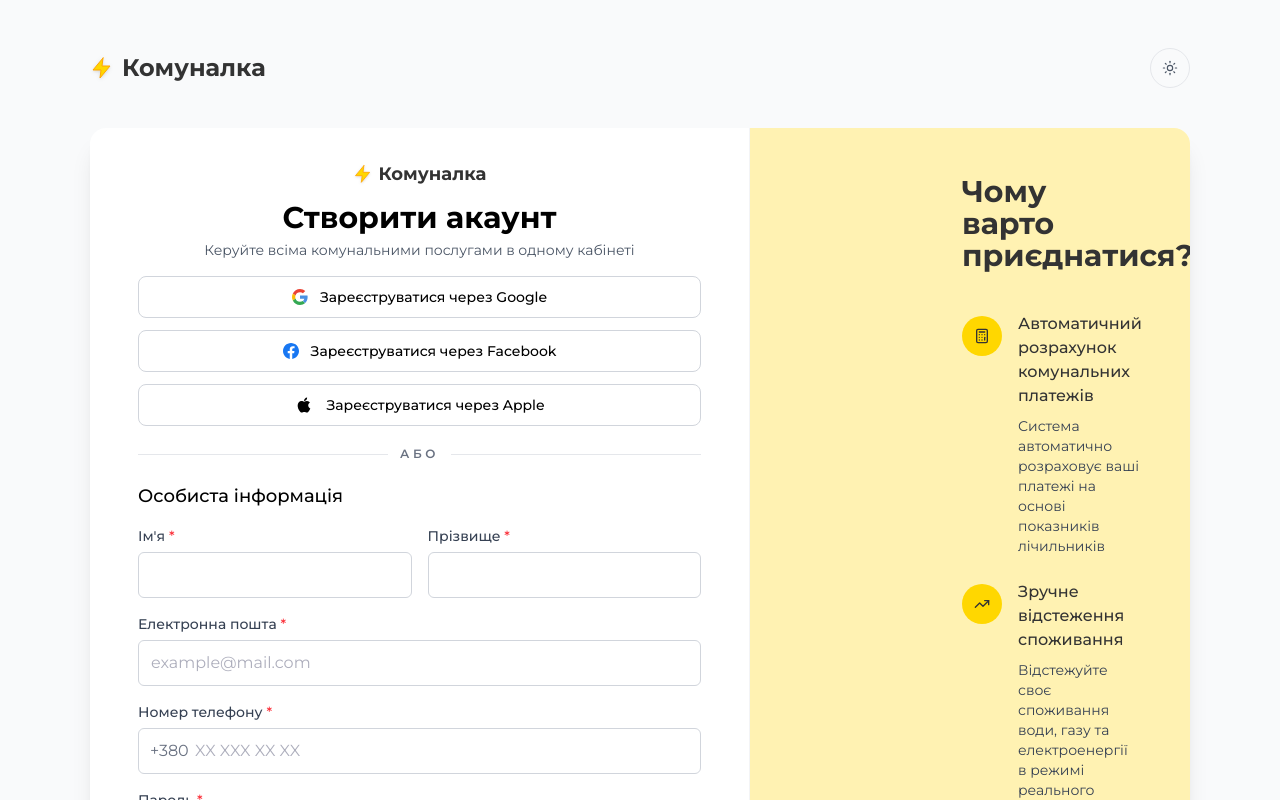
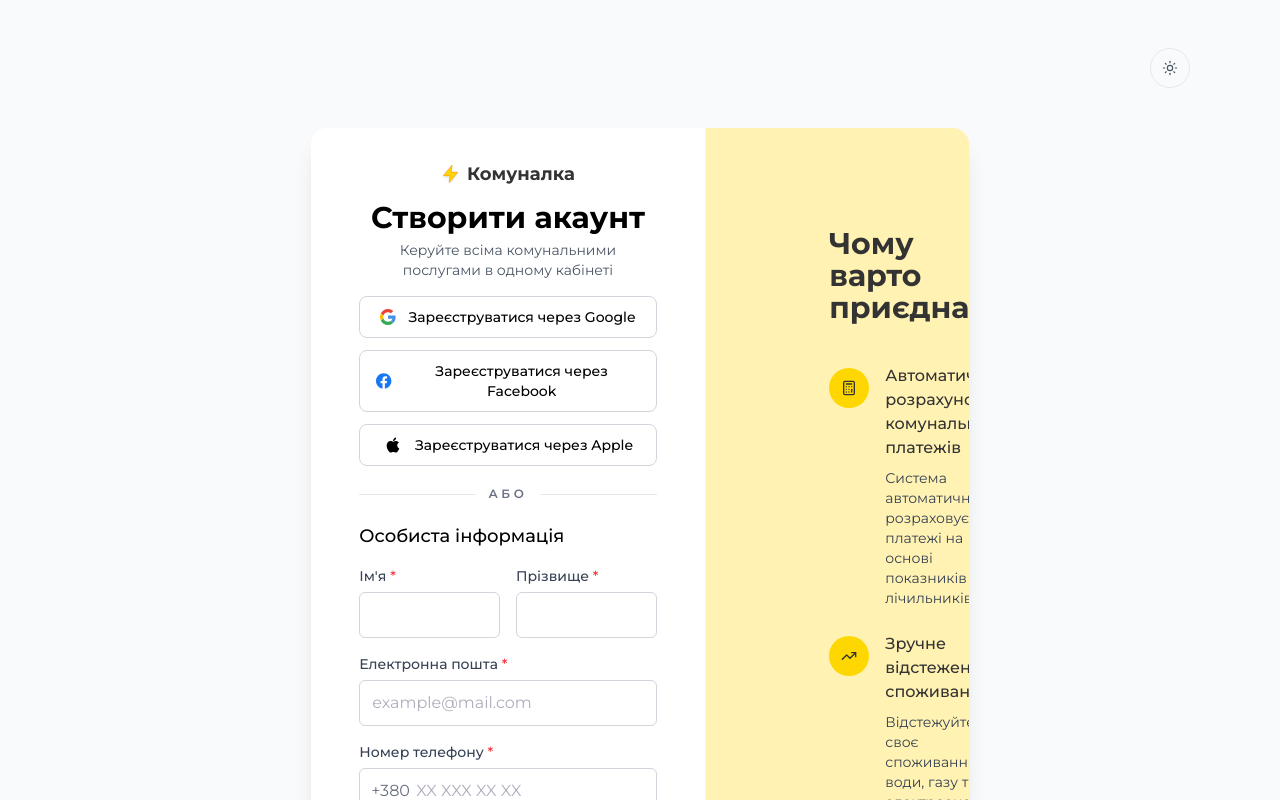
Before and after one commit to AratKruglik/komunalka-react-app, a React (Vite) app: page /register in a window 1280 px wide. Shown: the top 800 px of the page. Built offline with nearby package versions, Linux system fonts and the light colour scheme.

Commit message:
Refactor: simplify GuestLayout structure and update mock address IDs for consistency

```diff
--- a/src/modules/meters/data/mockAddressMeters.ts
+++ b/src/modules/meters/data/mockAddressMeters.ts
@@ -53,7 +53,7 @@ const createGroup = (
 
 export const MOCK_ADDRESS_METERS: AddressMetersSnapshot[] = [
   {
-    addressId: 'kyiv-khreschatyk-22',
+    addressId: '1',
     summary: {
       totalMeters: 4,
       activeMeters: 3,
@@ -214,7 +214,7 @@ export const MOCK_ADDRESS_METERS: AddressMetersSnapshot[] = [
     },
   },
   {
-    addressId: 'lviv-halytska-12',
+    addressId: '2',
     summary: {
       totalMeters: 3,
       activeMeters: 3,
@@ -342,7 +342,7 @@ export const MOCK_ADDRESS_METERS: AddressMetersSnapshot[] = [
     },
   },
   {
-    addressId: 'kharkiv-nauky-45',
+    addressId: '13',
     summary: {
       totalMeters: 2,
       activeMeters: 2,
--- a/src/shared/components/layout/GuestLayout.tsx
+++ b/src/shared/components/layout/GuestLayout.tsx
@@ -1,6 +1,5 @@
 import type { ReactNode } from 'react'
 import { ThemeToggle } from '../navigation/ThemeToggle'
-import { Logo } from '../ui'
 
 interface GuestLayoutProps {
   children: ReactNode
@@ -10,12 +9,11 @@ export function GuestLayout({ children }: GuestLayoutProps) {
   return (
     <div className="min-h-screen bg-neutral-50 px-4 py-8 text-gray-900 dark:bg-slate-950 dark:text-slate-100 sm:py-12">
       <div className="mx-auto flex w-full max-w-[1100px] flex-col gap-8 sm:gap-10">
-        <header className="flex items-center justify-between gap-3">
-          <Logo size="md" />
+        <header className="flex items-center justify-end">
           <ThemeToggle />
         </header>
-        <div className="flex-1 sm:flex sm:items-center sm:justify-center">
-          <div className="w-full max-w-[1100px]">{children}</div>
+        <div className="flex flex-1 items-center justify-center">
+          {children}
         </div>
       </div>
     </div>
```
